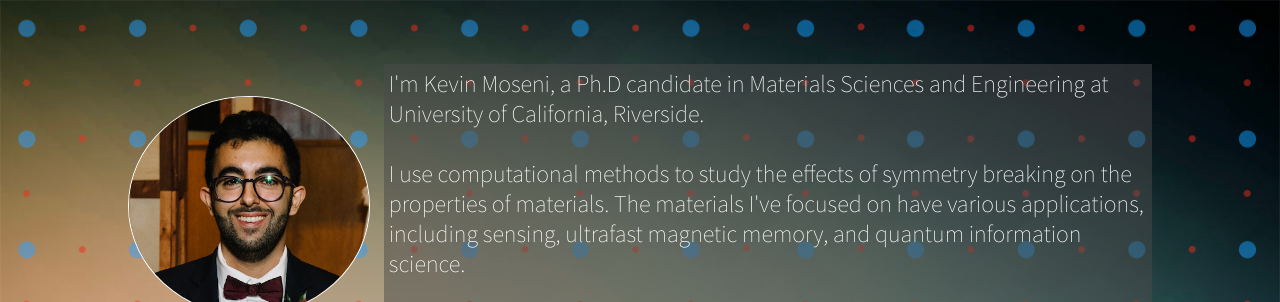
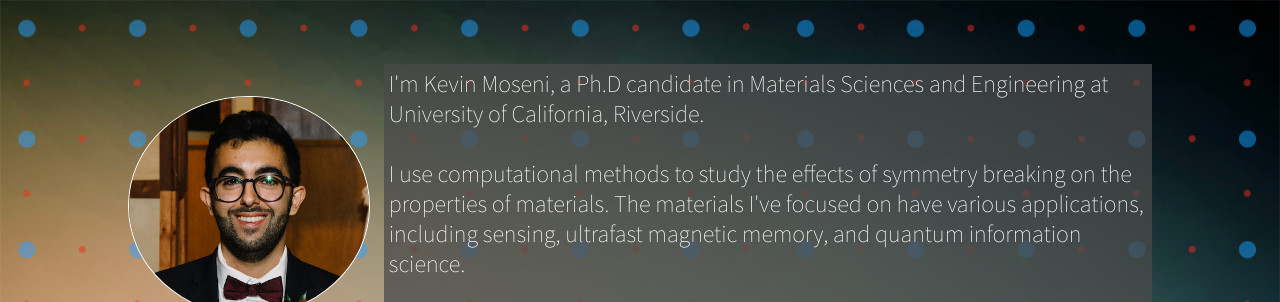
Before and after one commit to kevinmoseni/kevinmoseni.github.io, a plain HTML site: page index.html in a window 1280 px wide. Shown: the top 302 px of the page. Drawn offline with Linux system fonts and the light colour scheme.

Commit message:
background color and missing h2 endings

```diff
--- a/assets/css/main.css
+++ b/assets/css/main.css
@@ -2584,7 +2584,7 @@
 		    float: right;
                     color: rgba(255, 255, 255, 1);
 		    width: 75%;
-                    background-color: rgba(74,74,74,0.5);}
+                    background-color: rgba(74,74,74,0.75);}
 
 		#header .avatar {
 		    float:left;
```
Also changed, not shown: index.html (+5 -4 lines).
